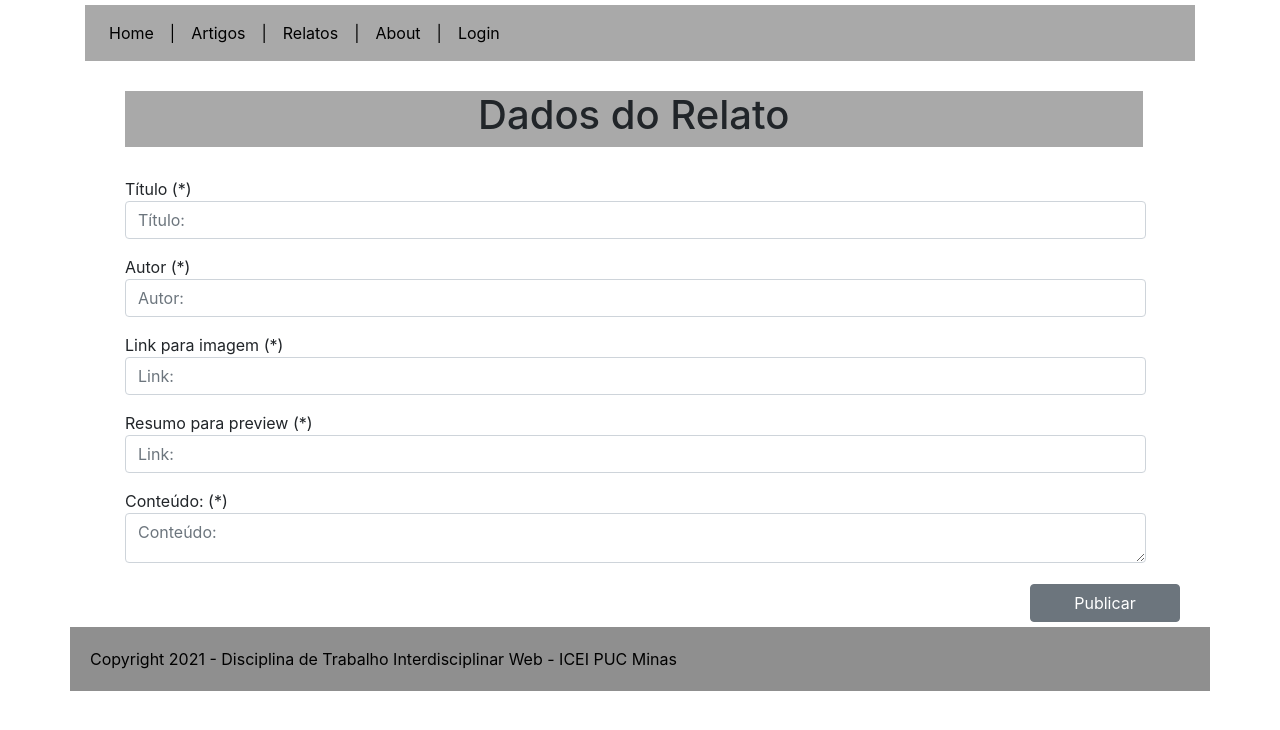
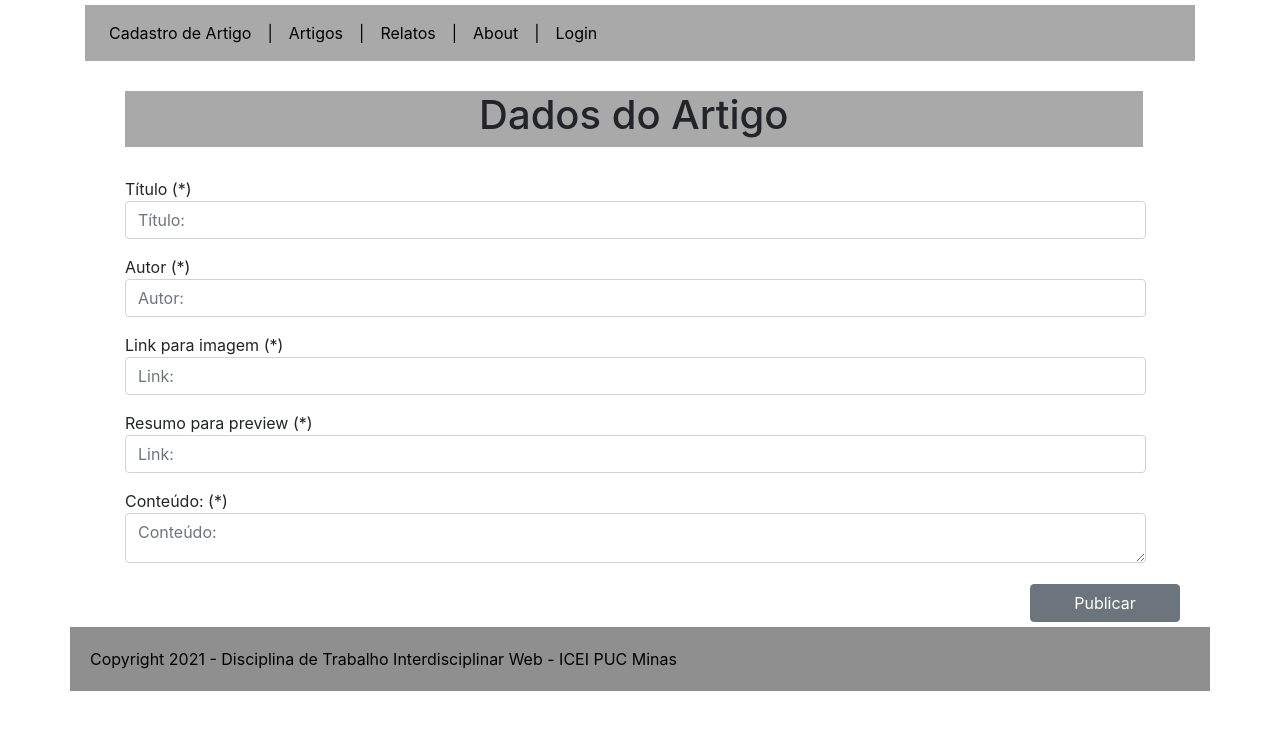
Before and after one commit to ICEI-PUC-Minas-PMGCC-TI/tiaw-pmg-cc-t-20212-impacto-negativo-das-redes-sociais, a plain HTML site: page Codigo/Artigos/index.html in a window 1280 px wide. Drawn offline with nearby package versions, Linux system fonts and the light colour scheme.

Commit message:
Update index.html

```diff
--- a/Codigo/Artigos/index.html
+++ b/Codigo/Artigos/index.html
@@ -27,7 +27,7 @@
       <div class="collapse navbar-collapse" id="navbarSite">
         <ul class="navbar-nav mr-auto">
           <li class="nav-item">
-            <a class="nav-link" href="#">Home</a>
+            <a class="nav-link" href="index.html">Cadastro de Artigo</a>
           </li>
           <li class="nav-item barra">
             <a class="nav-link" href="#">|</a>
@@ -62,7 +62,7 @@
 
     <section class="row insertArtigo">
       <div class="col-12 col-sm-12 col-md-12 col-lg-11 title">
-        <h1>Dados do Relato</h1>
+        <h1>Dados do Artigo</h1>
       </div>
       <div class="form-group row">
         <div class="col-12 col-sm-12 col-md-12 col-lg-12 box">
```
